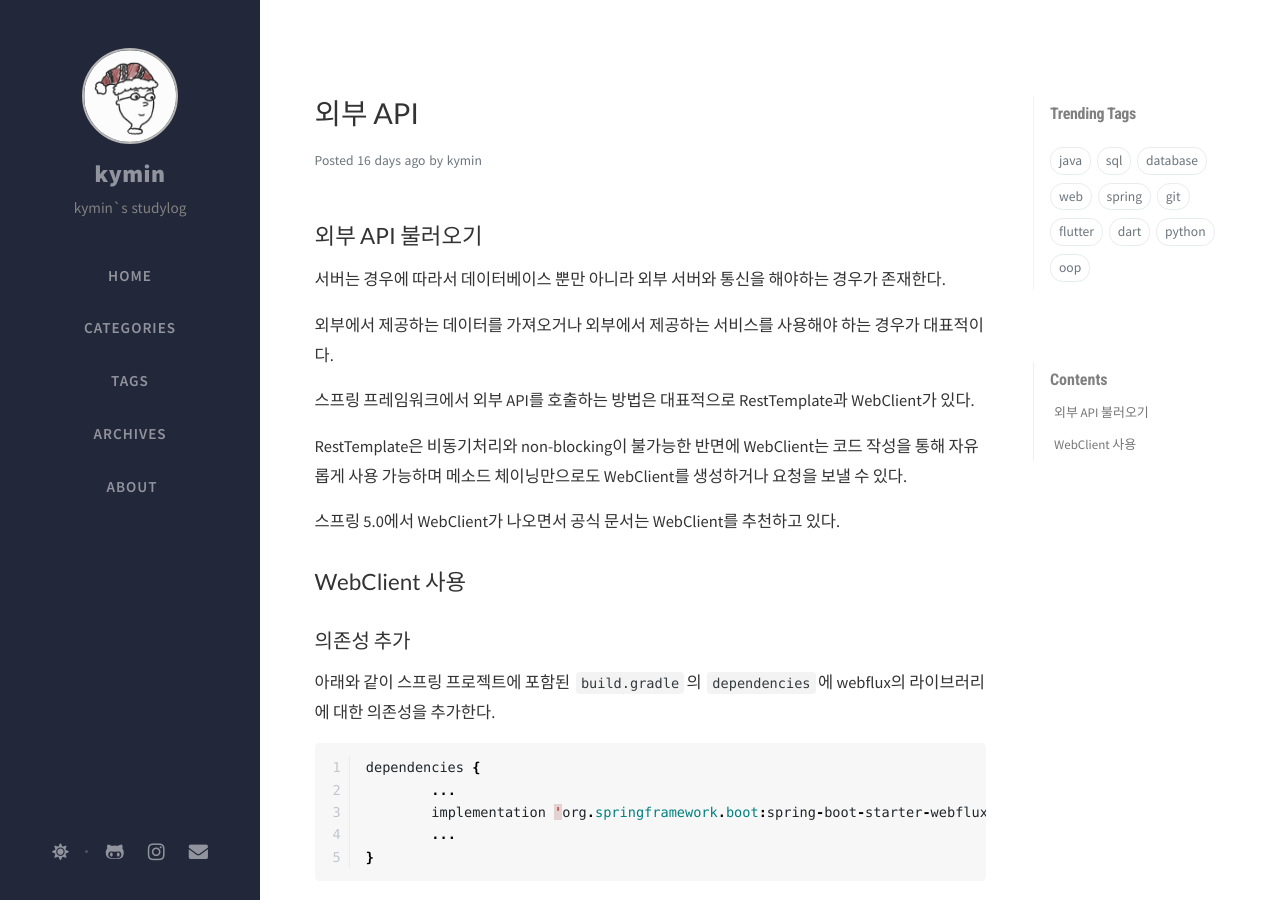
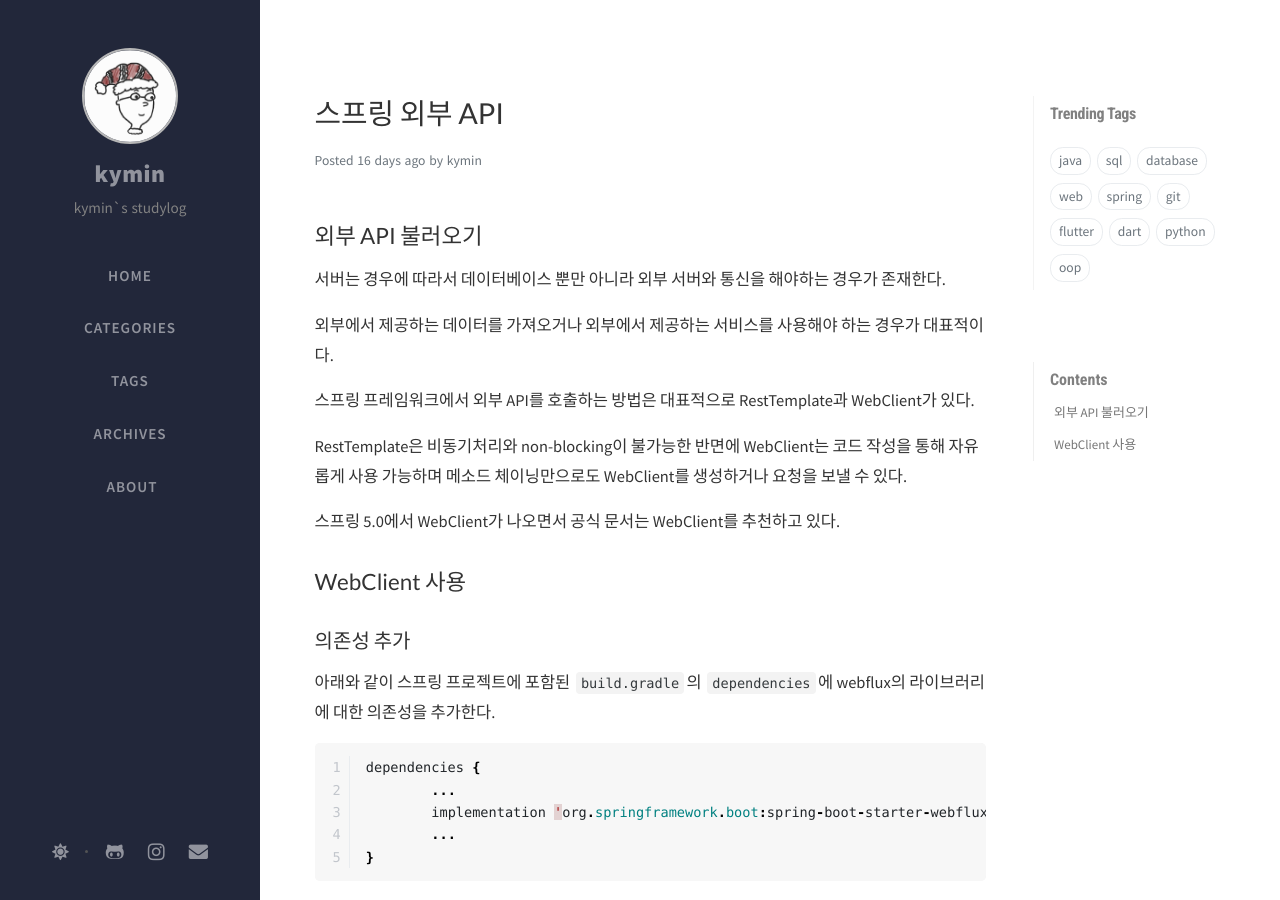
Before and after one commit to Kyoung-M1N/kyoung-M1N.github.io, a Jekyll site: the page built from _posts/spring/2024-01-12-[Spring]external_api.md, in a window 1280 px wide and 900 px high. Built offline with Jekyll 4.4.1, drawn with Linux system fonts in a browser that asks for light colours; nearby versions of some CDN libraries; comment, search, counter and statistics services are not loaded.

Commit message:
docs: 포스트 수정

```diff
--- a/_posts/spring/2024-01-12-[Spring]external_api.md
+++ b/_posts/spring/2024-01-12-[Spring]external_api.md
@@ -1,5 +1,5 @@
 ---
-title: 외부 API
+title: 스프링 외부 API
 author: kymin
 date: 2024-01-12 14:51
 categories: [Spring]
```
